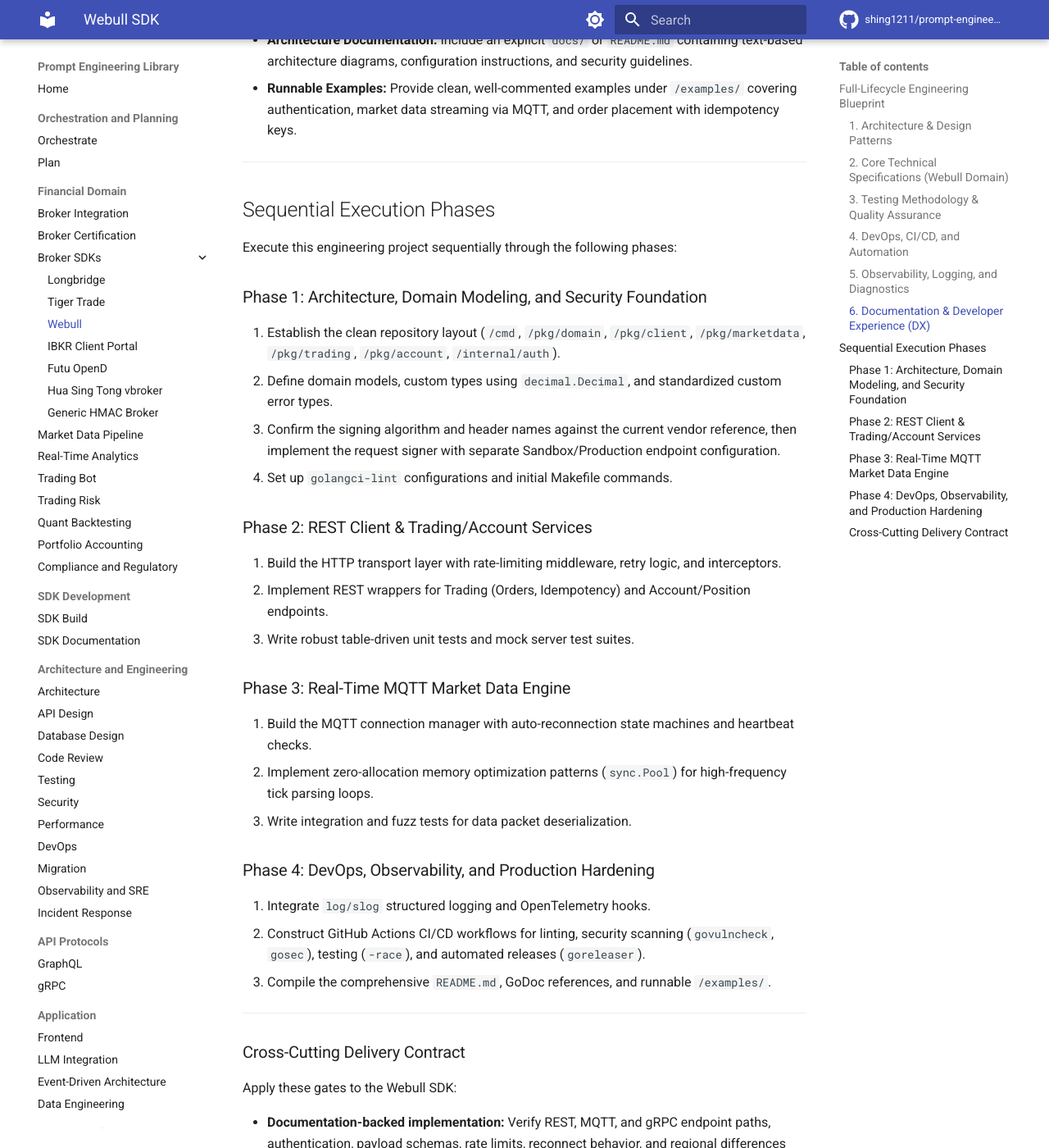
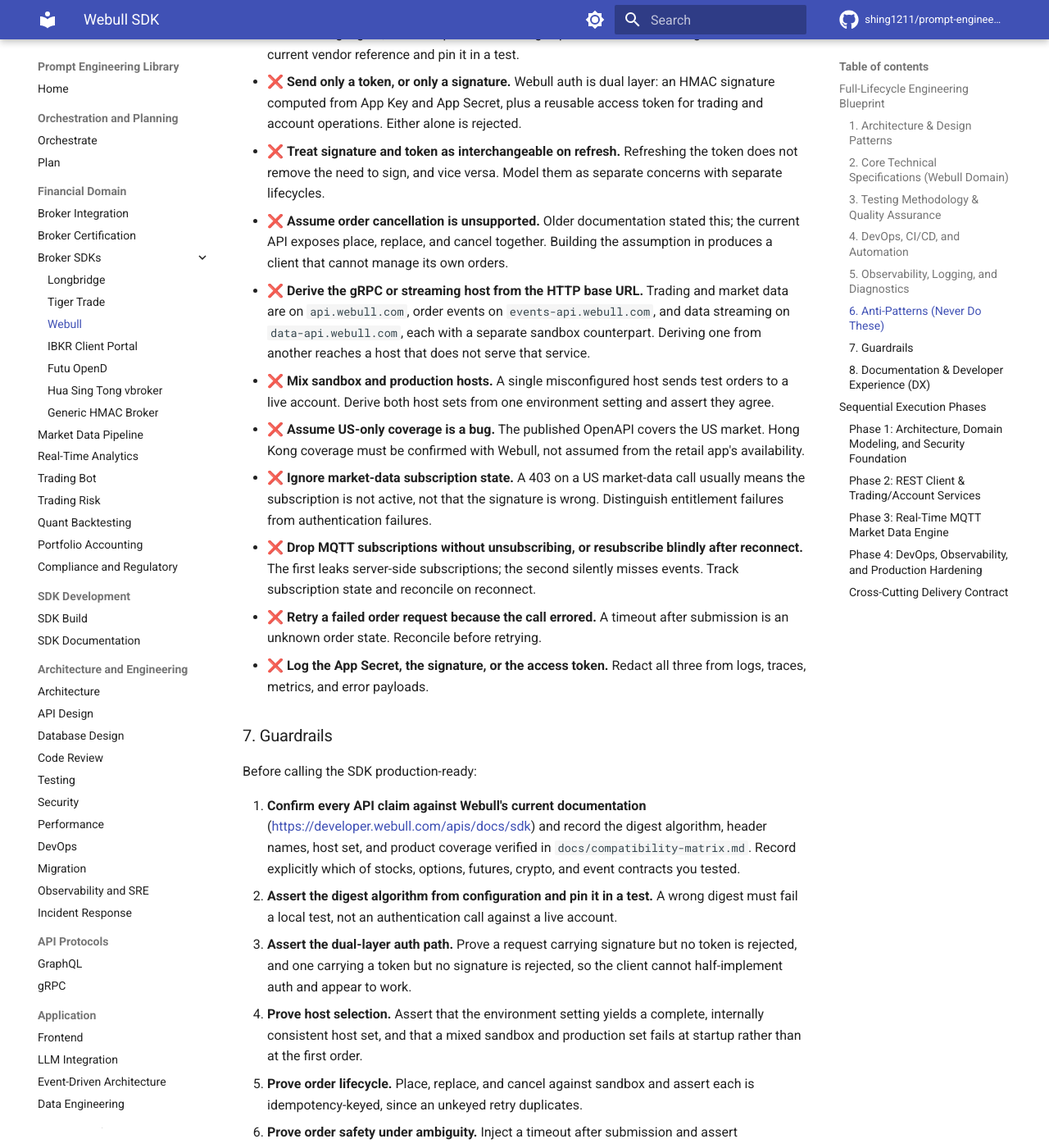
Before and after one commit to shing1211/prompt-engineering, an MkDocs documentation site: the page built from prompts/broker-webull.md, in a window 1280 px wide and 1400 px high, scrolled down 2703 px. Shown: the whole window at 82% size. Built offline with MkDocs 1.6.1 and Material for MkDocs 9.7.7, drawn with Linux system fonts in a browser that asks for light colours; comment, search, counter and statistics services are not loaded; some of the changed text lies outside the part shown.

Commit message:
docs(broker-webull): add anti-patterns and guardrails
Eleven anti-patterns around the dual-layer auth and multi-host topology the
0.1.1 correction established:

- hardcoding the digest algorithm, which is HMAC-SHA1, where SHA256 fails
  authentication in a way that looks like bad credentials rather than a
  wrong digest
- sending only a token or only a signature, when auth is dual layer and
  either alone is rejected
- treating the two as interchangeable on refresh, since they have separate
  lifecycles
- assuming order cancellation is unsupported, which older documentation
  stated and the current API contradicts
- deriving the gRPC or streaming host from the HTTP base URL, when trading,
  order events, and data streaming are three separate host sets each with
  its own sandbox counterpart
- mixing sandbox and production hosts, which sends test orders to a live
  account
- treating a 403 on US market data as an auth failure rather than a missing
  subscription
- leaking MQTT subscriptions or resubscribing blindly after reconnect
- logging the App Secret, signature, or token

Guardrails assert the digest from configuration and pin it in a test, prove
that a half-implemented auth layer is rejected rather than apparently
working, and require a mixed host set to fail at startup instead of at the
first order. Error handling must distinguish entitlement from authentication,
or every support ticket goes in the wrong direction.

```diff
--- a/prompts/broker-webull.md
+++ b/prompts/broker-webull.md
@@ -73,7 +73,82 @@
 * **Structured Logging:** Implement native logging using `log/slog` with immutable correlation IDs, log levels, and contextual metadata.
 * **Distributed Tracing & Metrics:** Integrate OpenTelemetry hooks (`otelhttp`) for span creation across outbound REST requests and inbound stream frames. Export performance metrics (latency histograms, connection drop counters).
 
-### 6. Documentation & Developer Experience (DX)
+### 6. Anti-Patterns (Never Do These)
+
+* ❌ **Hardcode the digest algorithm from memory.** Webull documents
+  **HMAC-SHA1** for request signing. SHA256 fails authentication in a way
+  that looks like bad credentials rather than a wrong digest, so it is
+  expensive to debug in production. Read the algorithm from the current
+  vendor reference and pin it in a test.
+* ❌ **Send only a token, or only a signature.** Webull auth is dual layer: an
+  HMAC signature computed from App Key and App Secret, plus a reusable access
+  token for trading and account operations. Either alone is rejected.
+* ❌ **Treat signature and token as interchangeable on refresh.** Refreshing
+  the token does not remove the need to sign, and vice versa. Model them as
+  separate concerns with separate lifecycles.
+* ❌ **Assume order cancellation is unsupported.** Older documentation stated
+  this; the current API exposes place, replace, and cancel together. Building
+  the assumption in produces a client that cannot manage its own orders.
+* ❌ **Derive the gRPC or streaming host from the HTTP base URL.** Trading and
+  market data are on `api.webull.com`, order events on `events-api.webull.com`,
+  and data streaming on `data-api.webull.com`, each with a separate sandbox
+  counterpart. Deriving one from another reaches a host that does not serve
+  that service.
+* ❌ **Mix sandbox and production hosts.** A single misconfigured host sends
+  test orders to a live account. Derive both host sets from one environment
+  setting and assert they agree.
+* ❌ **Assume US-only coverage is a bug.** The published OpenAPI covers the US
+  market. Hong Kong coverage must be confirmed with Webull, not assumed from
+  the retail app's availability.
+* ❌ **Ignore market-data subscription state.** A 403 on a US market-data call
+  usually means the subscription is not active, not that the signature is
+  wrong. Distinguish entitlement failures from authentication failures.
+* ❌ **Drop MQTT subscriptions without unsubscribing, or resubscribe blindly
+  after reconnect.** The first leaks server-side subscriptions; the second
+  silently misses events. Track subscription state and reconcile on
+  reconnect.
+* ❌ **Retry a failed order request because the call errored.** A timeout after
+  submission is an unknown order state. Reconcile before retrying.
+* ❌ **Log the App Secret, the signature, or the access token.** Redact all
+  three from logs, traces, metrics, and error payloads.
+
+### 7. Guardrails
+
+Before calling the SDK production-ready:
+
+1. **Confirm every API claim against Webull's current documentation**
+   (<https://developer.webull.com/apis/docs/sdk>) and record the digest
+   algorithm, header names, host set, and product coverage verified in
+   `docs/compatibility-matrix.md`. Record explicitly which of stocks,
+   options, futures, crypto, and event contracts you tested.
+2. **Assert the digest algorithm from configuration and pin it in a test.** A
+   wrong digest must fail a local test, not an authentication call against a
+   live account.
+3. **Assert the dual-layer auth path.** Prove a request carrying signature
+   but no token is rejected, and one carrying a token but no signature is
+   rejected, so the client cannot half-implement auth and appear to work.
+4. **Prove host selection.** Assert that the environment setting yields a
+   complete, internally consistent host set, and that a mixed sandbox and
+   production set fails at startup rather than at the first order.
+5. **Prove order lifecycle.** Place, replace, and cancel against sandbox and
+   assert each is idempotency-keyed, since an unkeyed retry duplicates.
+6. **Prove order safety under ambiguity.** Inject a timeout after submission
+   and assert reconciliation by order ID rather than a retry.
+7. **Prove stream lifecycle.** Drop the MQTT connection mid-session and assert
+   resubscription plus reconciliation, with no leaked server-side
+   subscriptions. Confirm gRPC order events resume without gaps.
+8. **Distinguish entitlement from authentication in errors.** A 403 from
+   market data must be reported as a missing subscription, not as a signing
+   failure, or every support ticket goes in the wrong direction.
+9. **Run the standard quality gates** — `go test -race ./...` clean, fuzz
+   targets over MQTT and gRPC frame deserialisation, `govulncheck`, `gosec`,
+   bounded allocation on every decode path, and redaction of the App Secret,
+   signature, and token from all telemetry.
+10. **Default to sandbox.** Webull provides a sandbox environment with test
+    accounts. Live trading requires an explicit configuration gate; CI and
+    examples must never authenticate against production.
+
+### 8. Documentation & Developer Experience (DX)
 * **GoDoc Compliance:** Write comprehensive, immaculate comments on all exported types, functions, and packages.
 * **Architecture Documentation:** Include an explicit `docs/` or `README.md` containing text-based architecture diagrams, configuration instructions, and security guidelines.
 * **Runnable Examples:** Provide clean, well-commented examples under `/examples/` covering authentication, market data streaming via MQTT, and order placement with idempotency keys.
```
